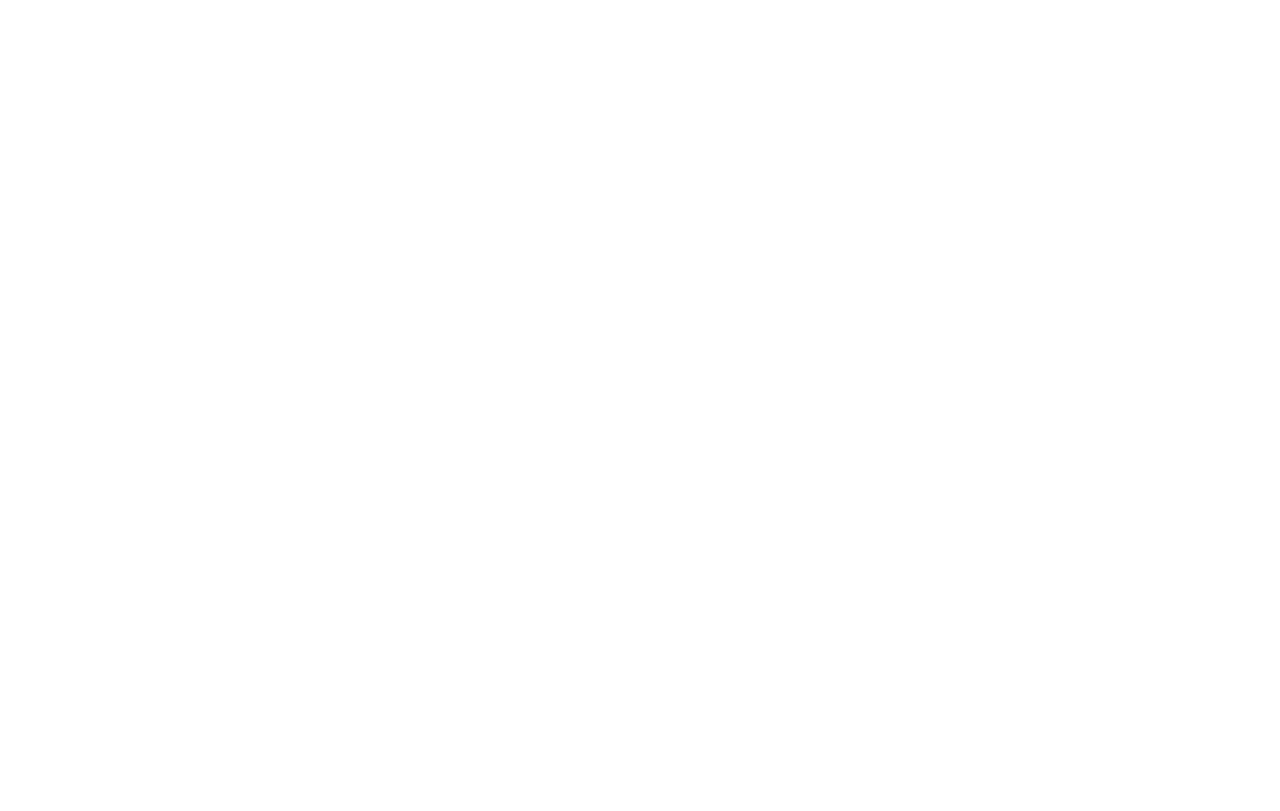
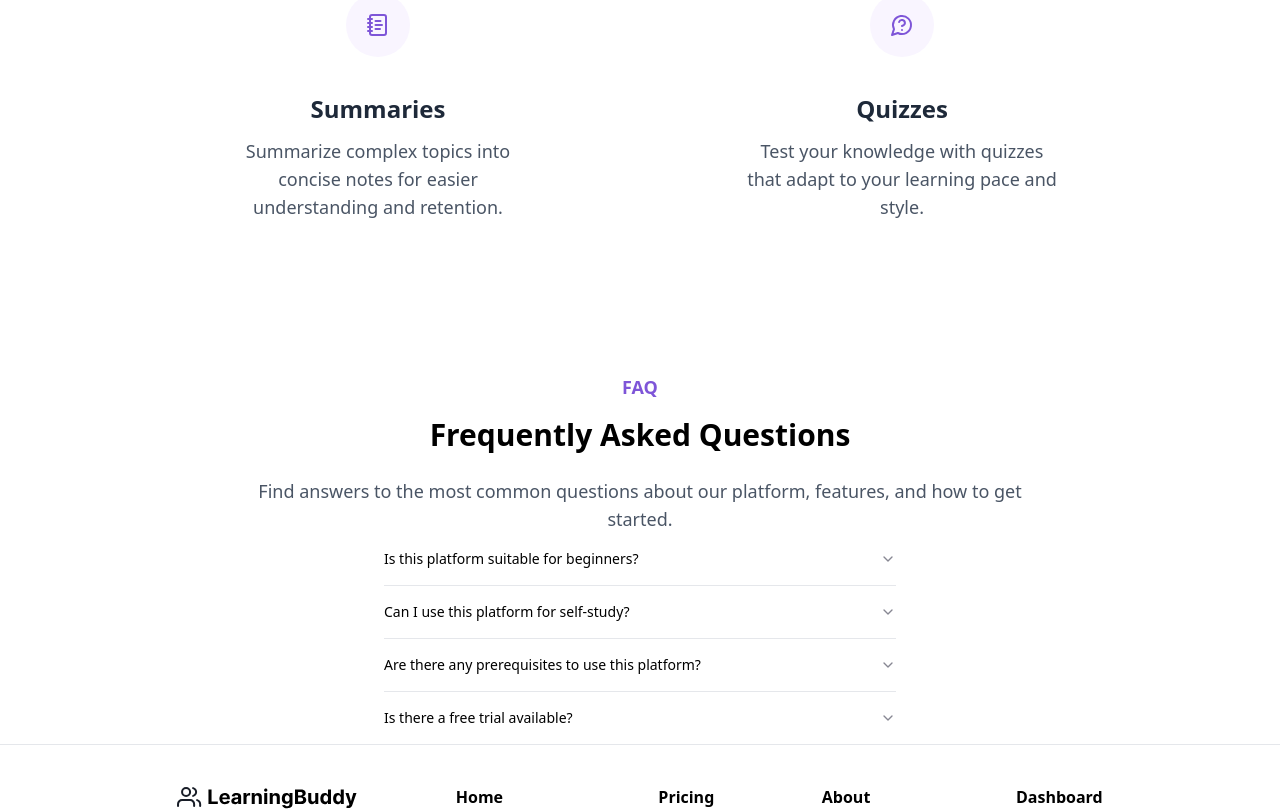
Before and after one commit to baskaaleksander/learnbuddy, a Next.js app in the folder frontend/: page /pricing in a window 1280 px wide. Shown: the part 780-1591 px from the top of the page. Before the commit the page ends 800 px from the top, so only its background shows below. Built offline with nearby package versions, Linux system fonts and the light colour scheme; no server answers.

Commit message:
feat: implement FAQ section with Accordion component in Pricing page

```diff
--- a/frontend/app/pricing/page.tsx
+++ b/frontend/app/pricing/page.tsx
@@ -1,9 +1,12 @@
+import FaqPricing from '@/components/faq-pricing'
+import Features from '@/components/features'
 import React from 'react'
 
 function PricingPage() {
   return (
     <div>
-    PricingPage
+        <Features />
+        <FaqPricing />
     </div>
   )
 }
--- /dev/null
+++ b/frontend/components/accordion-comp.tsx
@@ -0,0 +1,29 @@
+import React from 'react'
+import { Accordion, AccordionContent, AccordionItem, AccordionTrigger } from './ui/accordion';
+
+interface FAQProps {
+  questions: {
+    question: string;
+    answer: string;
+  }[];
+}
+
+function AccordionComp({ questions } : FAQProps) {
+
+  return (
+        <Accordion type="multiple" className='text-start w-full lg:w-[50%]'>
+          {questions.map((item, index) => (
+                  <AccordionItem key={index} value={`item-${index}`}>
+                    <AccordionTrigger>
+                      {item.question}
+                    </AccordionTrigger>
+                    <AccordionContent>
+                      {item.answer}
+                    </AccordionContent>
+                  </AccordionItem>
+          ))}
+        </Accordion>
+  )
+}
+
+export default AccordionComp
--- /dev/null
+++ b/frontend/components/faq-pricing.tsx
@@ -0,0 +1,35 @@
+import React from 'react'
+import AccordionComp from './accordion-comp'
+
+function FaqPricing() {
+    const questions = [
+        {
+            question: "Is this platform suitable for beginners?",
+            answer: "Absolutely! Our platform is designed to cater to learners of all levels, including beginners. We provide resources and support to help you get started on your learning journey."
+        },
+        {
+            question: "Can I use this platform for self-study?",
+            answer: "Yes, our platform is perfect for self-study. You can access a wide range of materials and resources to help you learn at your own pace."
+        },
+        {
+            question: "Are there any prerequisites to use this platform?",
+            answer: "No prerequisites are required. Our platform is designed to be user-friendly and accessible to everyone."
+        },
+        {
+            question: "Is there a free trial available?",
+            answer: "Yes, we offer a free trial period for new users to explore the platform and its features before committing to a subscription."
+        },
+    ]
+  return (
+    <div className='pt-24 px-[10%] flex flex-col items-center text-center'>
+        <h2 className='text-primary text-lg font-semibold'>FAQ</h2>
+        <h3 className='text-3xl font-semibold mt-4'>Frequently Asked Questions</h3>
+        <p className='mt-4 md:mt-6 text-sm md:text-base lg:text-lg text-gray-600 dark:text-gray-400 max-w-3xl text-center'>
+            Find answers to the most common questions about our platform, features, and how to get started.
+        </p>
+        <AccordionComp questions={questions} />
+    </div>
+  )
+}
+
+export default FaqPricing
--- a/frontend/components/for-who.tsx
+++ b/frontend/components/for-who.tsx
@@ -26,7 +26,8 @@ function ForWho() {
         <h2 className='text-primary text-lg font-semibold'>For who?</h2>
         <h3 className='text-3xl font-semibold mt-4'>Effortless learning for everyone</h3>
         <p className='mt-4 md:mt-6 text-sm md:text-base lg:text-lg text-gray-600 dark:text-gray-400 max-w-3xl text-center'>
-            No matter your background, our platform adapts to your needs and helps you achieve your learning goals with ease.        </p>
+            No matter your background, our platform adapts to your needs and helps you achieve your learning goals with ease.
+        </p>
         <div className='grid grid-cols-1 md:grid-cols-3 gap-6 mt-8 w-full pt-12 md:pt-16 gap-y-10'>
             {forWho.map((feature, index) => (
                 <FeatureCard
--- /dev/null
+++ b/frontend/components/ui/accordion.tsx
@@ -0,0 +1,66 @@
+"use client"
+
+import * as React from "react"
+import * as AccordionPrimitive from "@radix-ui/react-accordion"
+import { ChevronDownIcon } from "lucide-react"
+
+import { cn } from "@/lib/utils"
+
+function Accordion({
+  ...props
+}: React.ComponentProps<typeof AccordionPrimitive.Root>) {
+  return <AccordionPrimitive.Root data-slot="accordion" {...props} />
+}
+
+function AccordionItem({
+  className,
+  ...props
+}: React.ComponentProps<typeof AccordionPrimitive.Item>) {
+  return (
+    <AccordionPrimitive.Item
+      data-slot="accordion-item"
+      className={cn("border-b border-gray-200 last:border-b-0", className)}
+      {...props}
+    />
+  )
+}
+
+function AccordionTrigger({
+  className,
+  children,
+  ...props
+}: React.ComponentProps<typeof AccordionPrimitive.Trigger>) {
+  return (
+    <AccordionPrimitive.Header className="flex">
+      <AccordionPrimitive.Trigger
+        data-slot="accordion-trigger"
+        className={cn(
+          "focus-visible:border-ring focus-visible:ring-ring/50 flex flex-1 items-start justify-between gap-4 rounded-md py-4 text-left text-sm font-medium transition-all outline-none hover:underline focus-visible:ring-[3px] disabled:pointer-events-none disabled:opacity-50 [&[data-state=open]>svg]:rotate-180",
+          className
+        )}
+        {...props}
+      >
+        {children}
+        <ChevronDownIcon className="text-muted-foreground pointer-events-none size-4 shrink-0 translate-y-0.5 transition-transform duration-200" />
+      </AccordionPrimitive.Trigger>
+    </AccordionPrimitive.Header>
+  )
+}
+
+function AccordionContent({
+  className,
+  children,
+  ...props
+}: React.ComponentProps<typeof AccordionPrimitive.Content>) {
+  return (
+    <AccordionPrimitive.Content
+      data-slot="accordion-content"
+      className="data-[state=closed]:animate-accordion-up data-[state=open]:animate-accordion-down overflow-hidden text-sm"
+      {...props}
+    >
+      <div className={cn("pt-0 pb-4", className)}>{children}</div>
+    </AccordionPrimitive.Content>
+  )
+}
+
+export { Accordion, AccordionItem, AccordionTrigger, AccordionContent }
--- a/frontend/package.json
+++ b/frontend/package.json
@@ -9,6 +9,7 @@
     "lint": "next lint"
   },
   "dependencies": {
+    "@radix-ui/react-accordion": "^1.2.10",
     "@radix-ui/react-dropdown-menu": "^2.1.14",
     "@radix-ui/react-slot": "^1.2.2",
     "axios": "^1.9.0",
```
Also changed, not shown: 2 other files (tests, documents, lock files or other folders).
